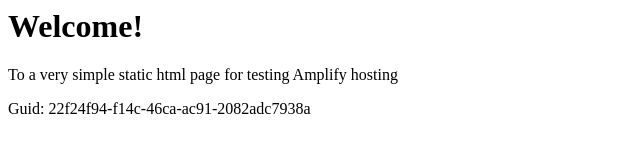
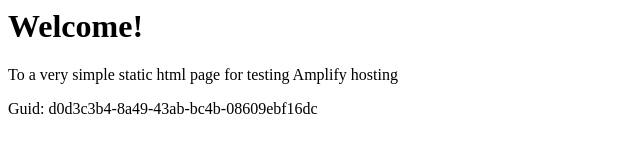
Before and after one commit to aws-aemilia-icn/Github-PR-Commit-Integration-Test-DoNotTouch-GitHubWebhookPushCanaryTest-v1-preprod-ap-northeast-2, a website: page src/index.html in a window 1280 px wide. Shown: the full height of the page, 0-640 px from the left. Drawn offline with Linux system fonts and the light colour scheme.

Commit message:
commit from integ tests

```diff
--- a/src/index.html
+++ b/src/index.html
@@ -12,6 +12,6 @@
 <body>
     <h1>Welcome!</h1>
     <p>To a very simple static html page for testing Amplify hosting</p>
-    <p>Guid: 22f24f94-f14c-46ca-ac91-2082adc7938a</p></body>
+    <p>Guid: d0d3c3b4-8a49-43ab-bc4b-08609ebf16dc</p></body>
 
 </html>
```
